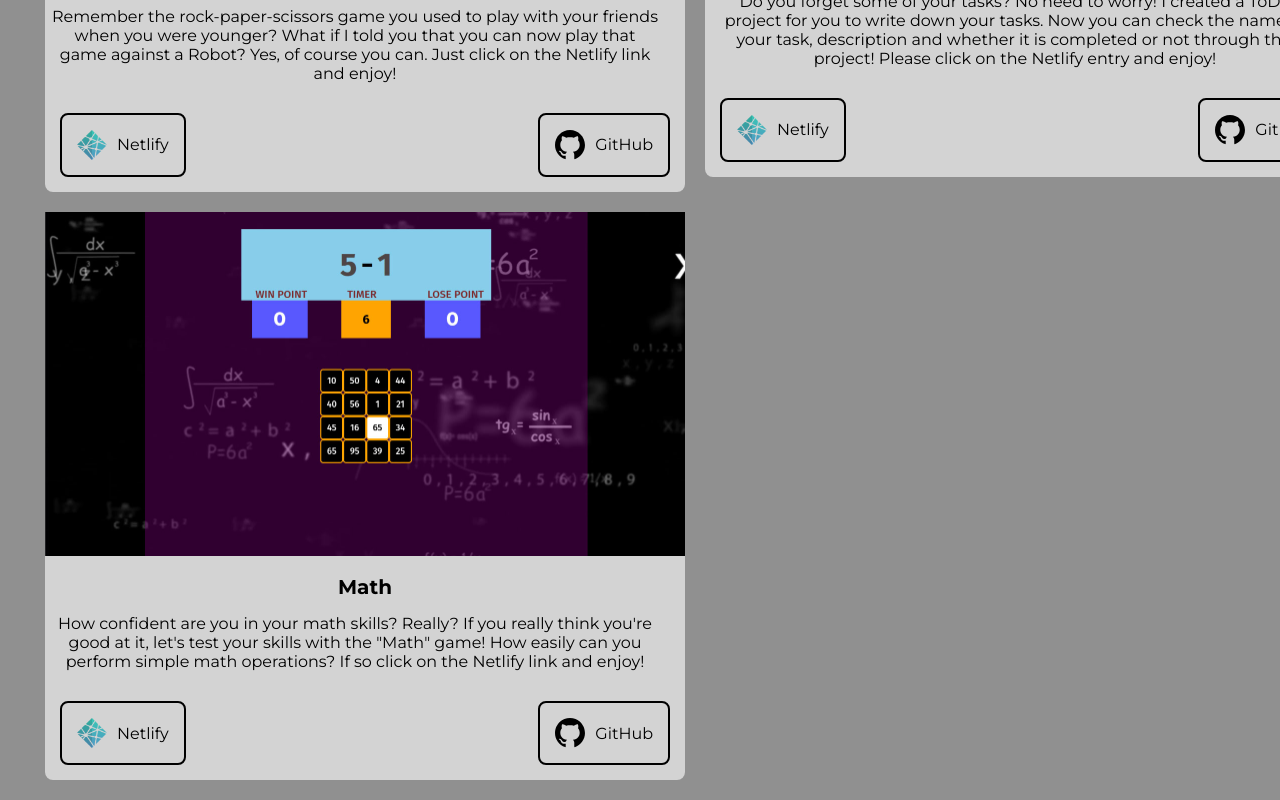
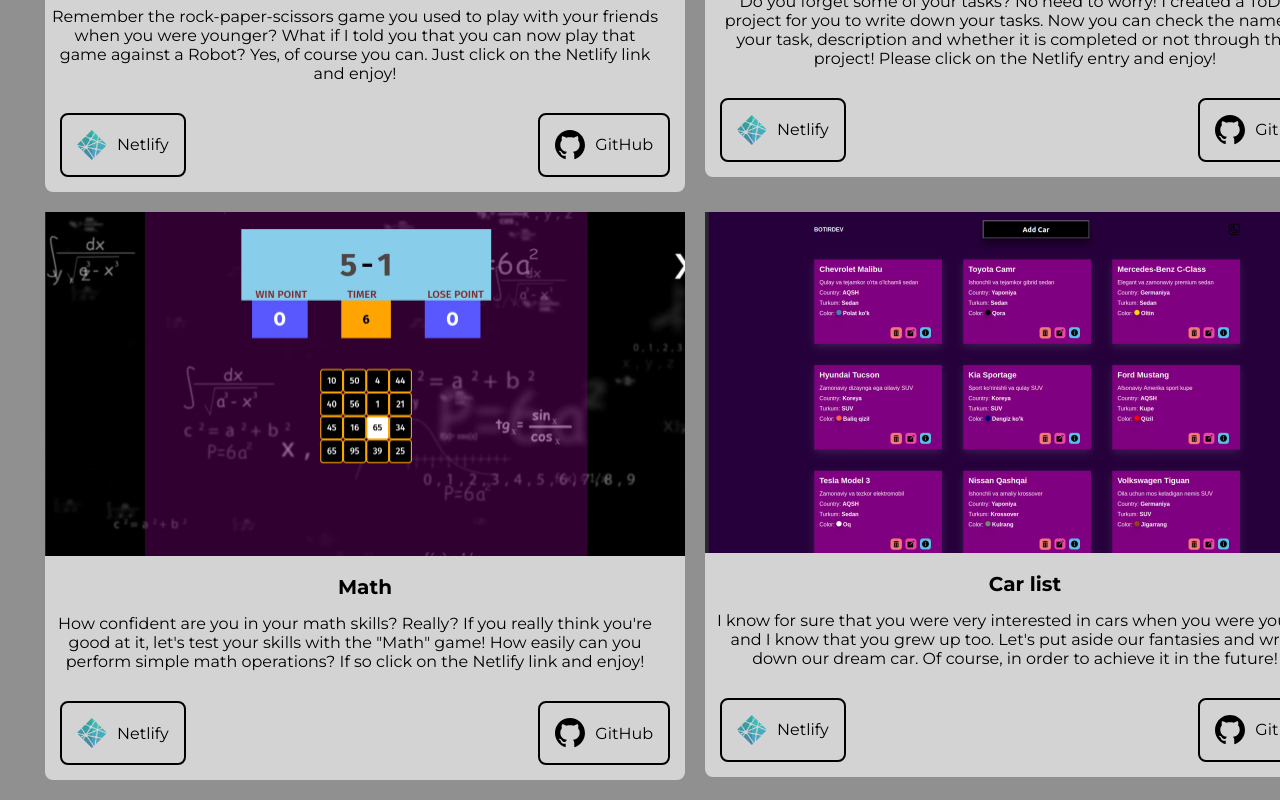
Before and after one commit to shadowrappro/myportfolio, a plain HTML site: page pages/projects.html in a window 1280 px wide. Shown: the part 550-1350 px from the top of the page. Drawn offline with Linux system fonts and the light colour scheme.

Commit message:
added cars project

```diff
--- a/pages/projects.html
+++ b/pages/projects.html
@@ -66,7 +66,6 @@
                 </li>
             </ul>
         </div>
-
         <div class="projects">
             <ul class="pr-ul">
                 <li class="pr-list">
@@ -85,6 +84,24 @@
                 </li>
             </ul>
         </div>
+        <div class="projects">
+            <ul class="pr-ul">
+                <li class="pr-list">
+                    <div class="pr-container">
+                        <img src="../img/cars-lists.jpg" width="640px" alt="">
+                        <h4>Car list</h4>
+                        <p>
+                            I know for sure that you were very interested in cars when you were young, and I know that you grew up too. Let's put aside our fantasies and write down our dream car. Of course, in order to achieve it in the future!
+                        </p>
+
+                        <span class="links">
+                            <a class="netlify" target="_blank" href="https://botirdev-cars.netlify.app/"><img src="../img/icons8-netlify-48.png" width="30px" alt="netlify-icon"> Netlify</a>
+                            <a class="github" target="_blank" href="https://github.com/shadowrappro/imtihon-5-oy"><img src="../img/github-icon.svg" width="30px" alt=""> GitHub</a>
+                        </span>
+                    </div>
+                </li>
+            </ul>
+        </div>
     </section>
 </body>
 </html>
```
Also changed, not shown: img/cars-lists.jpg (added).
